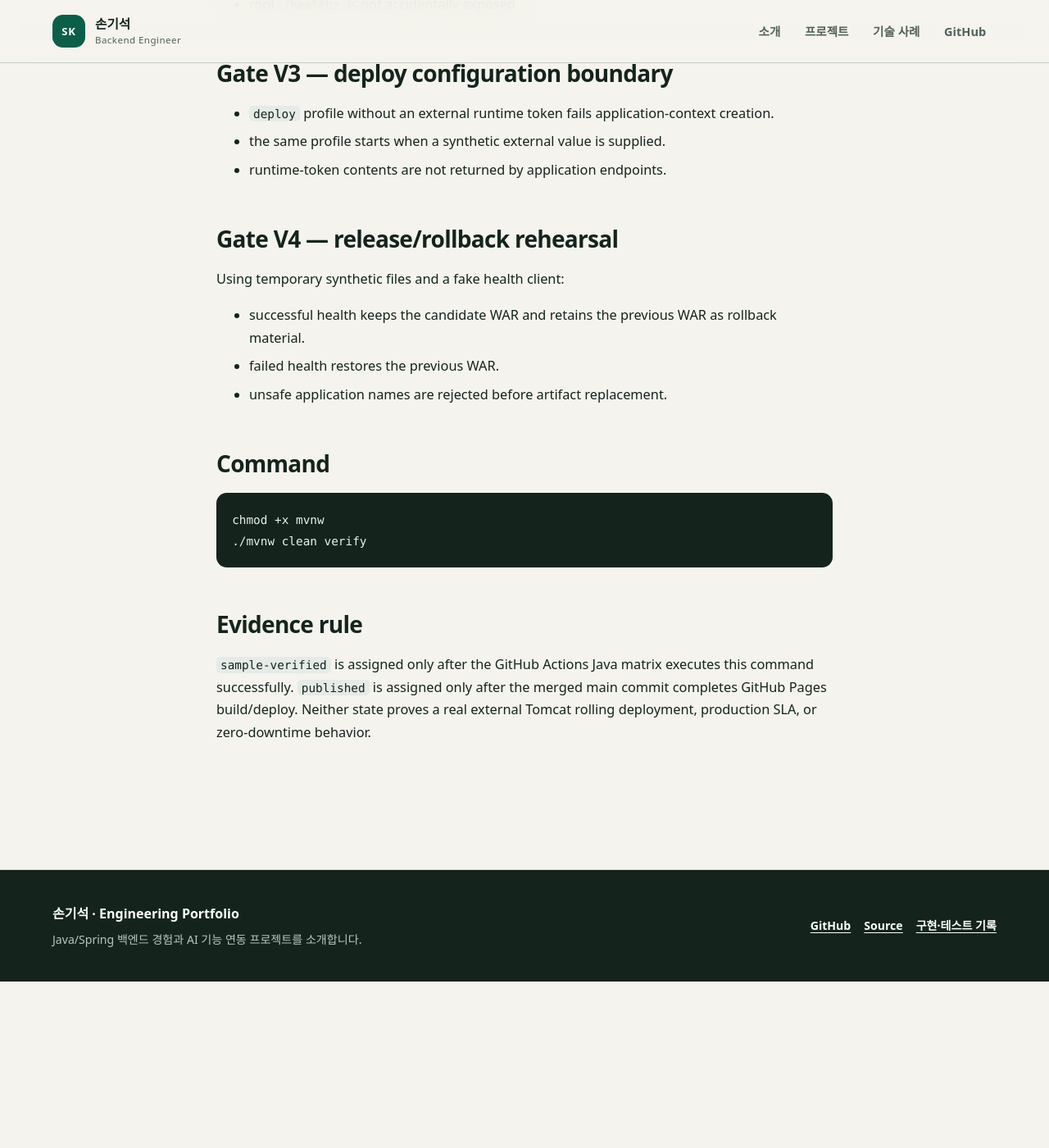
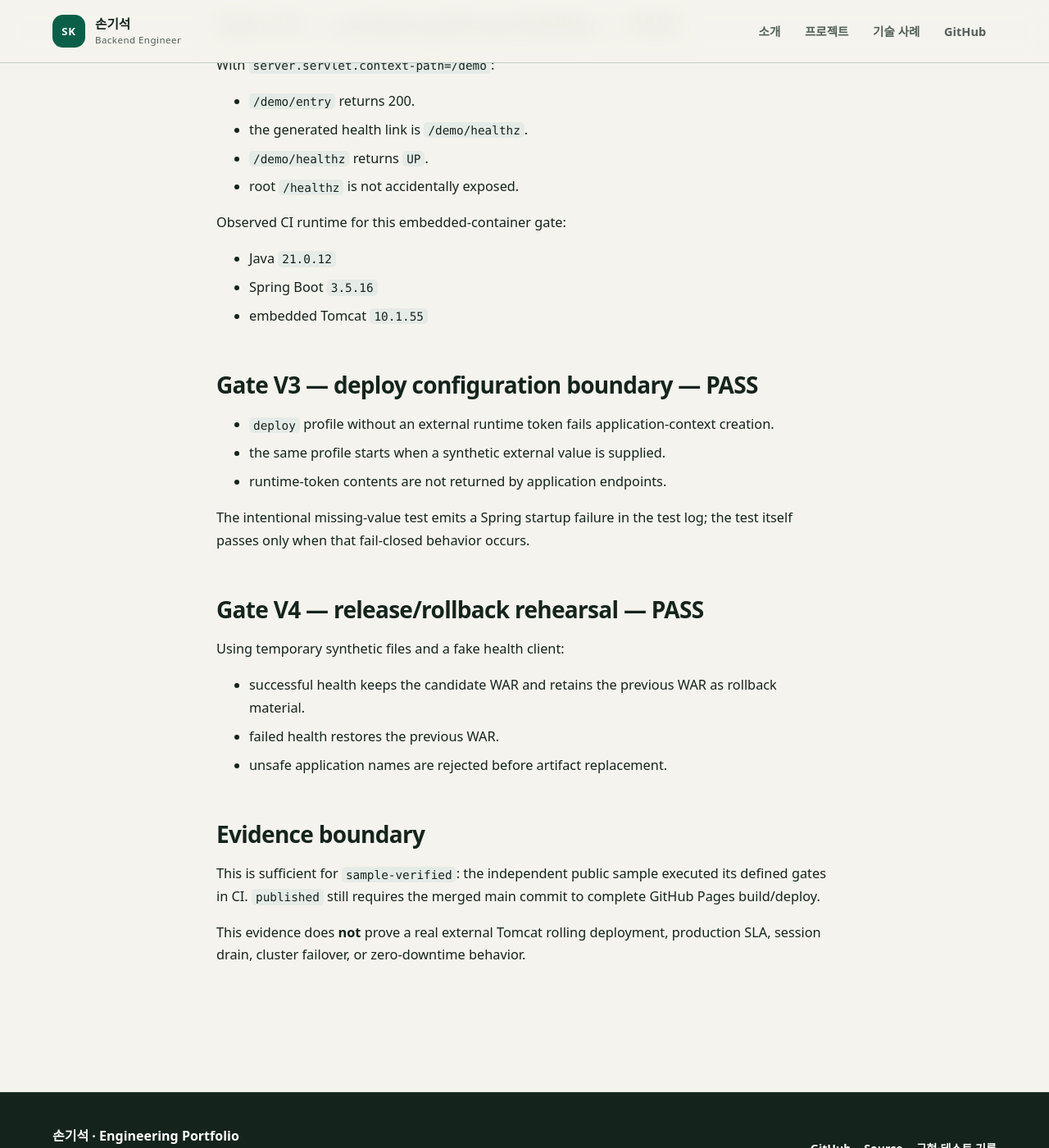
Before and after one commit to son1004007/engineering-career-portfolio, a Jekyll site: the page built from 02_projects/case-study-samples/war-deployment-portability/VERIFICATION.md, in a window 1280 px wide and 1400 px high, scrolled down 733 px. Shown: the whole window at 82% size. Built offline with Jekyll 4.4.1, drawn with Linux system fonts in a browser that asks for light colours; our own code applies the rules of GitHub Pages for plain Markdown files; before the commit the page ends 1930 px from its top, so only the background shows below that; some of the changed text lies outside the part shown.

Commit message:
docs: record WAR verification evidence

````diff
--- a/02_projects/case-study-samples/war-deployment-portability/VERIFICATION.md
+++ b/02_projects/case-study-samples/war-deployment-portability/VERIFICATION.md
@@ -1,13 +1,20 @@
 # Verification
 
-## Gate V1 — WAR/container structure
+- 최근 검증일: `2026-08-29`
+- GitHub Actions run: `33252018737`
+- job: `WAR deployment portability`
+- command: `./mvnw -q clean verify`
+- result: `PASS`
+- automated tests: `10`
+
+## Gate V1 — WAR/container structure — PASS
 
 - Maven packaging is `war`.
 - Tomcat dependency is `provided`.
 - `ServletInitializer` extends `SpringBootServletInitializer`.
-- `mvn verify` reaches the package lifecycle and produces the WAR artifact.
+- Maven `verify` reached the package lifecycle successfully.
 
-## Gate V2 — context-path portability
+## Gate V2 — context-path portability — PASS
 
 With `server.servlet.context-path=/demo`:
 
@@ -16,13 +23,21 @@
 - `/demo/healthz` returns `UP`.
 - root `/healthz` is not accidentally exposed.
 
-## Gate V3 — deploy configuration boundary
+Observed CI runtime for this embedded-container gate:
+
+- Java `21.0.12`
+- Spring Boot `3.5.16`
+- embedded Tomcat `10.1.55`
+
+## Gate V3 — deploy configuration boundary — PASS
 
 - `deploy` profile without an external runtime token fails application-context creation.
 - the same profile starts when a synthetic external value is supplied.
 - runtime-token contents are not returned by application endpoints.
 
-## Gate V4 — release/rollback rehearsal
+The intentional missing-value test emits a Spring startup failure in the test log; the test itself passes only when that fail-closed behavior occurs.
+
+## Gate V4 — release/rollback rehearsal — PASS
 
 Using temporary synthetic files and a fake health client:
 
@@ -30,13 +45,8 @@
 - failed health restores the previous WAR.
 - unsafe application names are rejected before artifact replacement.
 
-## Command
+## Evidence boundary
 
-```bash
-chmod +x mvnw
-./mvnw clean verify
-```
+This is sufficient for `sample-verified`: the independent public sample executed its defined gates in CI. `published` still requires the merged main commit to complete GitHub Pages build/deploy.
 
-## Evidence rule
-
-`sample-verified` is assigned only after the GitHub Actions Java matrix executes this command successfully. `published` is assigned only after the merged main commit completes GitHub Pages build/deploy. Neither state proves a real external Tomcat rolling deployment, production SLA, or zero-downtime behavior.
+This evidence does **not** prove a real external Tomcat rolling deployment, production SLA, session drain, cluster failover, or zero-downtime behavior.
````
